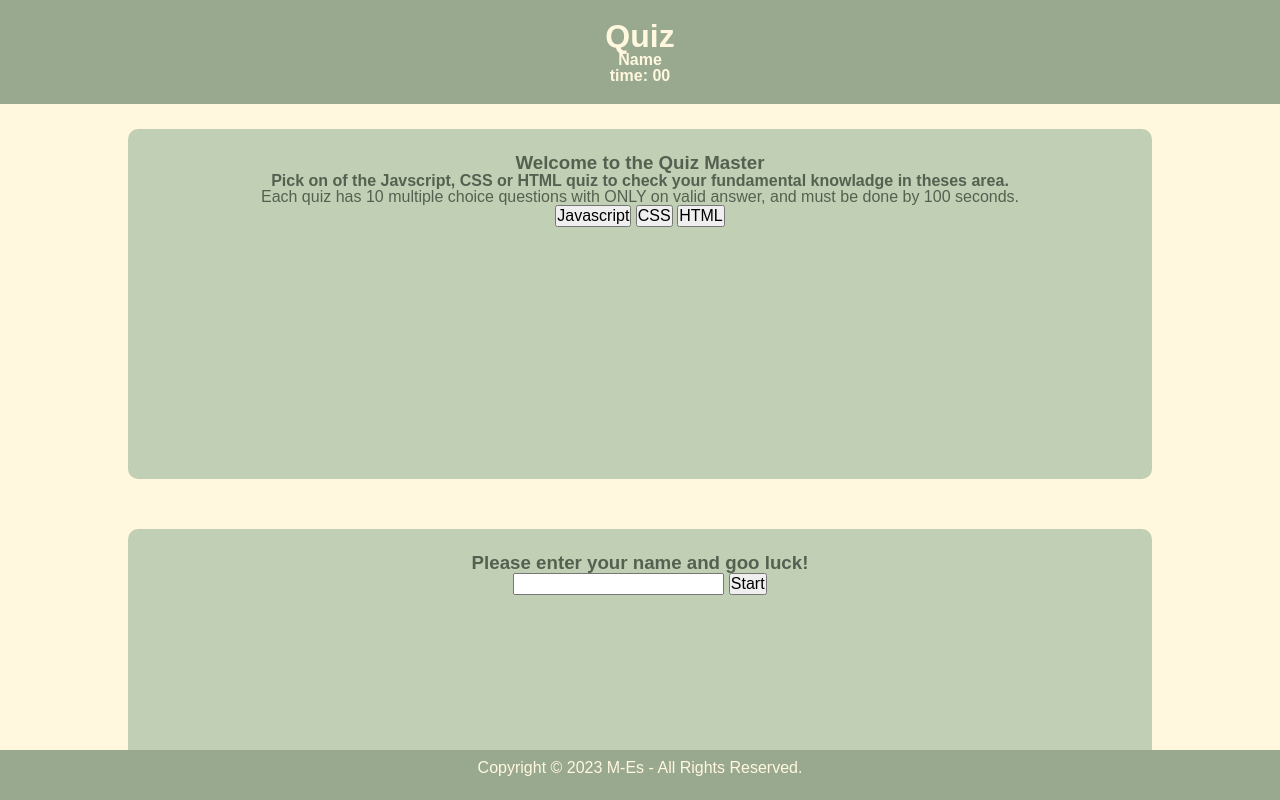
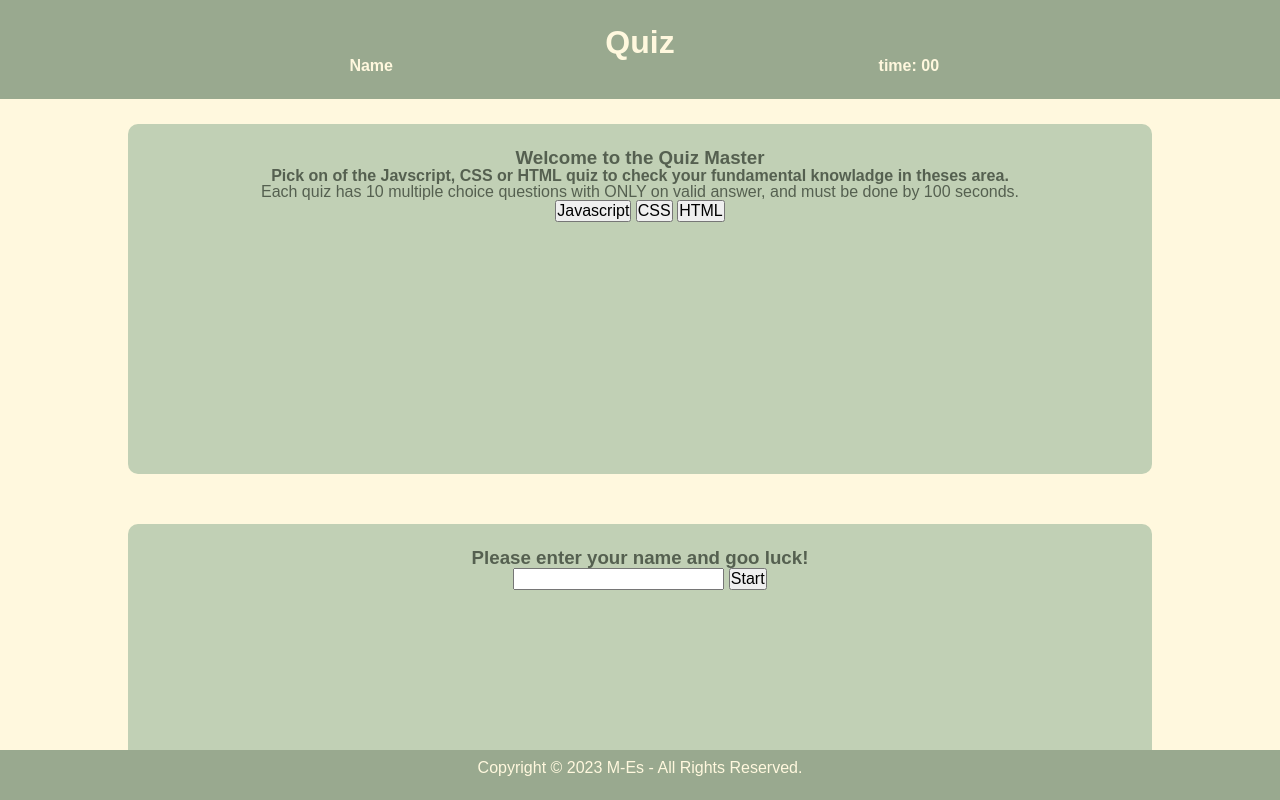
Before and after one commit to miladesmailpour/tech-blog, a plain HTML site: page index.html in a window 1280 px wide. Shown: the top 800 px of the page. Drawn offline with Linux system fonts and the light colour scheme.

Commit message:
more flex and comments added to inde.html and style.css

```diff
--- a/assets/css/style.css
+++ b/assets/css/style.css
@@ -11,13 +11,25 @@ body {
     background-color: var(--background-body);
 }
 
+/*  */
 header {
     background-color: var(--background-header-footer);
     color: var(--font-light);
-    padding: 20px;
-
+    padding: 2% 8%;
+    display: flex;
+    flex-direction: column;
+    justify-content: space-between;
 }
 
+.header-body {
+    display: flex;
+}
+
+.header-body h4 {
+    flex: 1;
+}
+
+/* View's parent*/
 main {
     text-align: right;
     display: flex;
@@ -25,6 +37,23 @@ main {
     justify-content: center;
 }
 
+
+/* Main direct child: styling the intractive section of the page */
+.view {
+    flex: 0 0 80%;
+    margin: 25px;
+    padding: 25px;
+    background-color: var(--background-view);
+    text-align: center;
+    border-radius: 10px;
+    color: var(--font-dark);
+    width: 800px;
+    height: 350px;
+
+    /* display: none; */
+}
+
+/*  */
 footer {
     box-sizing: border-box;
     padding-right: 20px;
@@ -38,17 +67,3 @@ footer {
     height: 50px;
     color: var(--font-light)
 }
-
-.view {
-    flex: 0 0 80%;
-    margin: 25px;
-    padding: 25px;
-    background-color: var(--background-view);
-    text-align: center;
-    border-radius: 10px;
-    color: var(--font-dark);
-    width: 800px;
-    height: 350px;
-
-    /* display: none; */
-}
--- a/index.html
+++ b/index.html
@@ -13,10 +13,13 @@
 <body>
     <!-- Name of quiz, user name, and reminder time to end of quiz-->
     <header>
-        <h1>Quiz</h1>
-        <h4>Name</h4>
-        <h4>time: 00</h4>
-
+        <div class="header-title">
+            <h1>Quiz</h1>
+        </div>
+        <div class="header-body">
+            <h4>Name</h4>
+            <h4>time: 00</h4>
+        </div>
     </header>
     <main>
         <!-- Welcome view : First view displayed to user, welcome message, quick guid, type of quiz to select -->
```
